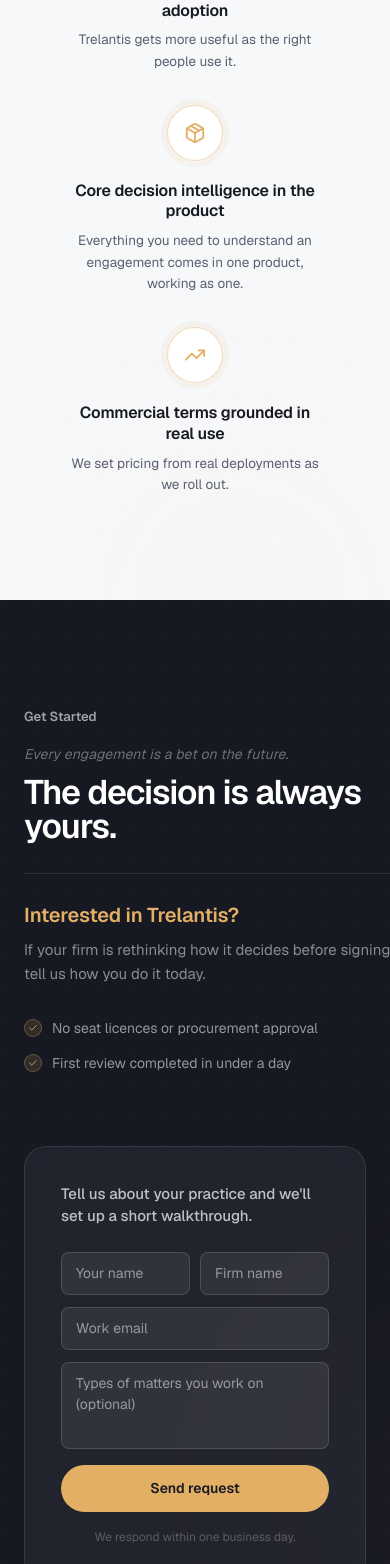
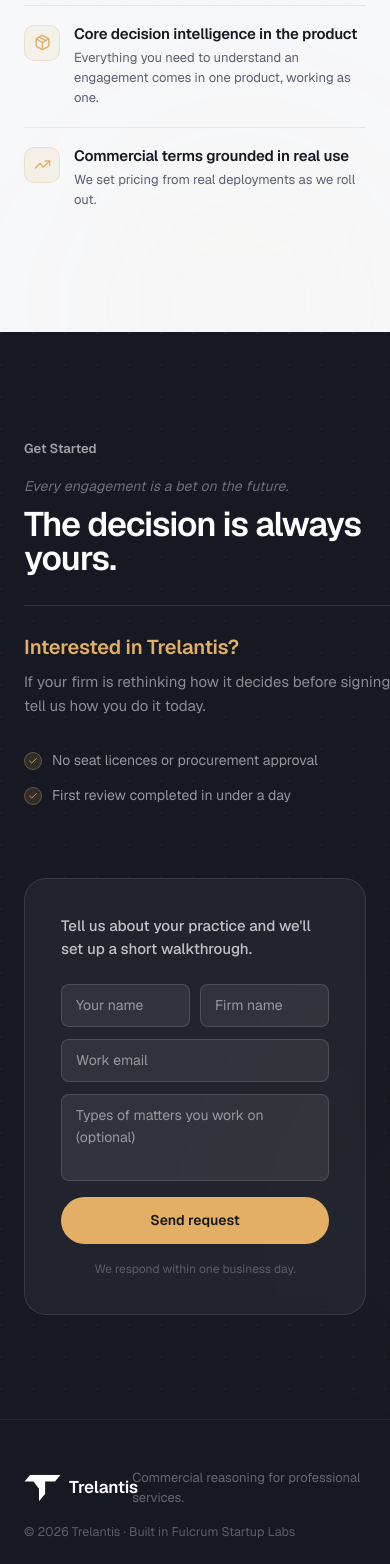
Before and after one commit to manjuchandran1310-cmyk/Trelantis, a React (Vite) app: page / in a window 390 px wide. Shown: the part 7224-8788 px from the top of the page. Built offline with nearby package versions, Linux system fonts and the light colour scheme.

Commit message:
feat: footer logo, mobile What to Expect redesign, form endpoint fix
Co-Authored-By: Claude Opus 4.6 <noreply@anthropic.com>

```diff
--- a/src/app/App.tsx
+++ b/src/app/App.tsx
@@ -1226,6 +1226,7 @@ function BeforeAfter() {
 
 // ─── PRICING ─────────────────────────────────────────────────────────────────
 function Pricing() {
+  const mobile = useIsMobile()
   const principles = [
     { Icon: CalendarCheck, title: "Predictable",           body: "Firms can budget for Trelantis without a surprise bill when people actually use it." },
     { Icon: Users,         title: "Designed for adoption", body: "No partner should hesitate over cost before running an important engagement through it." },
@@ -1308,8 +1309,28 @@ function Pricing() {
               What to expect
             </h3>
           </FadeUp>
+
+          {mobile ? (
+            <div style={{ display: "flex", flexDirection: "column", gap: 0, marginTop: 8 }}>
+              {expectations.map((e, i) => {
+                const Icon = e.Icon
+                return (
+                  <FadeUp key={e.title}>
+                    <div style={{ display: "flex", gap: 14, padding: "18px 0", borderBottom: i < expectations.length - 1 ? "1px solid var(--hairline)" : "none" }}>
+                      <div style={{ width: 36, height: 36, borderRadius: 10, background: "rgba(227,175,101,0.1)", border: "1px solid rgba(227,175,101,0.25)", display: "flex", alignItems: "center", justifyContent: "center", flexShrink: 0, marginTop: 1 }}>
+                        <Icon size={17} style={{ color: "var(--amber)" }} />
+                      </div>
+                      <div style={{ flex: 1, minWidth: 0 }}>
+                        <div style={{ fontSize: 15, fontWeight: 600, color: "var(--graphite)", letterSpacing: "-0.01em", lineHeight: 1.3 }}>{e.title}</div>
+                        <p style={{ fontSize: 13, color: "var(--slate)", lineHeight: 1.55, margin: "5px 0 0" }}>{e.body}</p>
+                      </div>
+                    </div>
+                  </FadeUp>
+                )
+              })}
+            </div>
+          ) : (
             <div style={{ position: "relative", marginTop: 8 }}>
-            {/* connector line ties the three nodes together */}
               <motion.div className="hidden md:block"
                 style={{ position: "absolute", top: 28, left: "16%", right: "16%", height: 2, background: "linear-gradient(90deg, transparent, var(--hairline) 20%, var(--hairline) 80%, transparent)", transformOrigin: "left" }}
                 initial={{ scaleX: 0, opacity: 0 }} whileInView={{ scaleX: 1, opacity: 1 }} viewport={{ once: true }}
@@ -1332,6 +1353,7 @@ function Pricing() {
                 })}
               </Stagger>
             </div>
+          )}
         </div>
 
       </div>
@@ -1521,8 +1543,11 @@ function Footer() {
   return (
     <footer style={{ background: "var(--surface-dark)", padding: "48px 0 40px", borderTop: "1px solid rgba(255,255,255,0.06)", position: "relative", overflow: "hidden" }}>
       <div style={{ maxWidth: 1200, margin: "0 auto", padding: "0 24px", position: "relative", zIndex: 1, display: "flex", alignItems: "center", justifyContent: "space-between", flexWrap: "wrap", gap: 16 }}>
-        <div style={{ display: "flex", alignItems: "center", gap: 12 }}>
+        <div style={{ display: "flex", alignItems: "center", gap: 14 }}>
+          <div style={{ display: "flex", alignItems: "center", gap: 8 }}>
+            <ImageWithFallback src={logo} alt="Trelantis" style={{ height: 28, width: "auto", objectFit: "contain", filter: "brightness(0) invert(1)" }} />
             <span style={{ fontSize: 17, fontWeight: 600, color: "#fff", letterSpacing: "-0.01em" }}>Trelantis</span>
+          </div>
           <span style={{ fontSize: 13, color: "rgba(255,255,255,0.34)" }}>Commercial reasoning for professional services.</span>
         </div>
         <span style={{ fontSize: 12.5, color: "rgba(255,255,255,0.3)" }}>© 2026 Trelantis · Built in Fulcrum Startup Labs</span>
```
Lines whose indentation alone changed are shown as unchanged.
